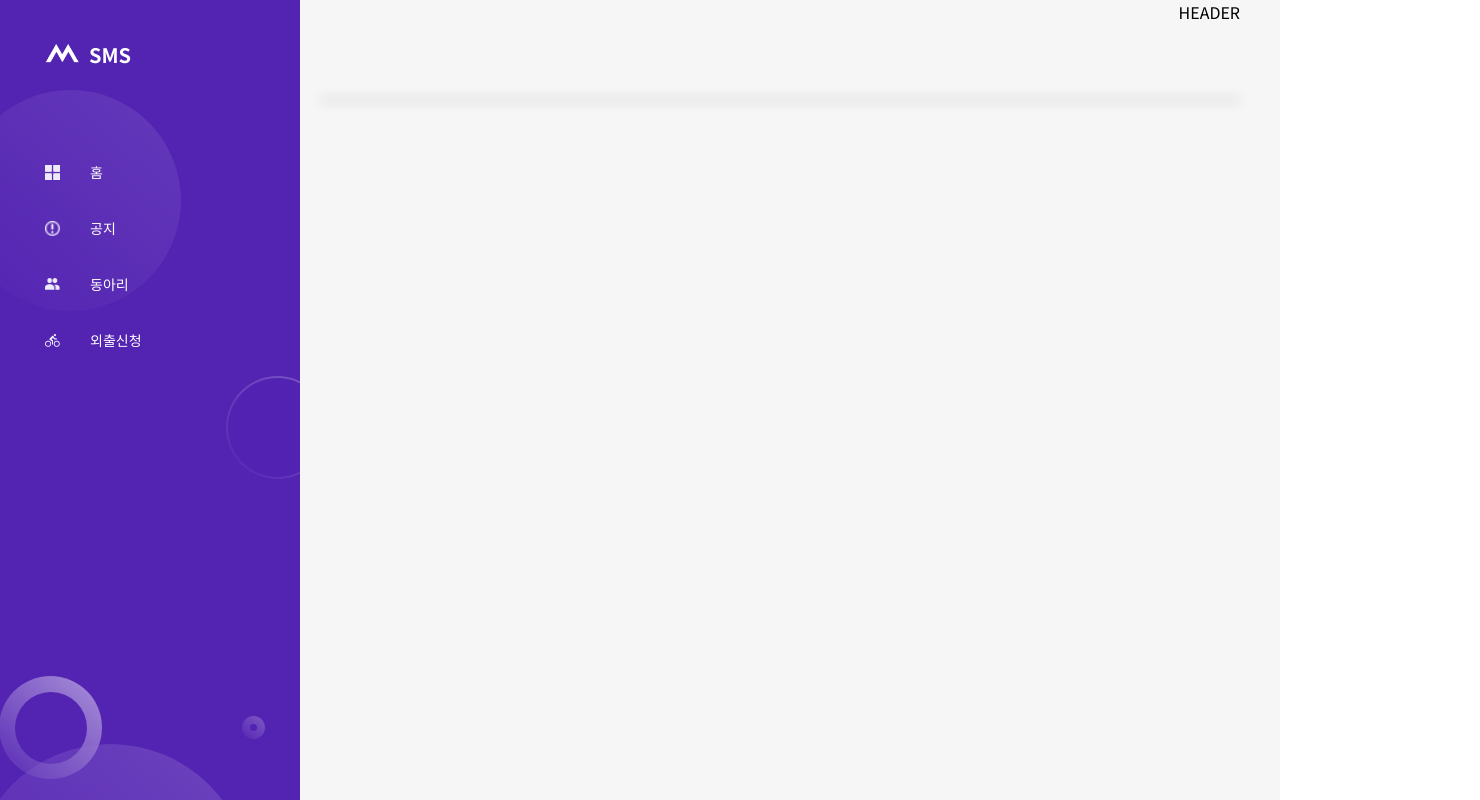
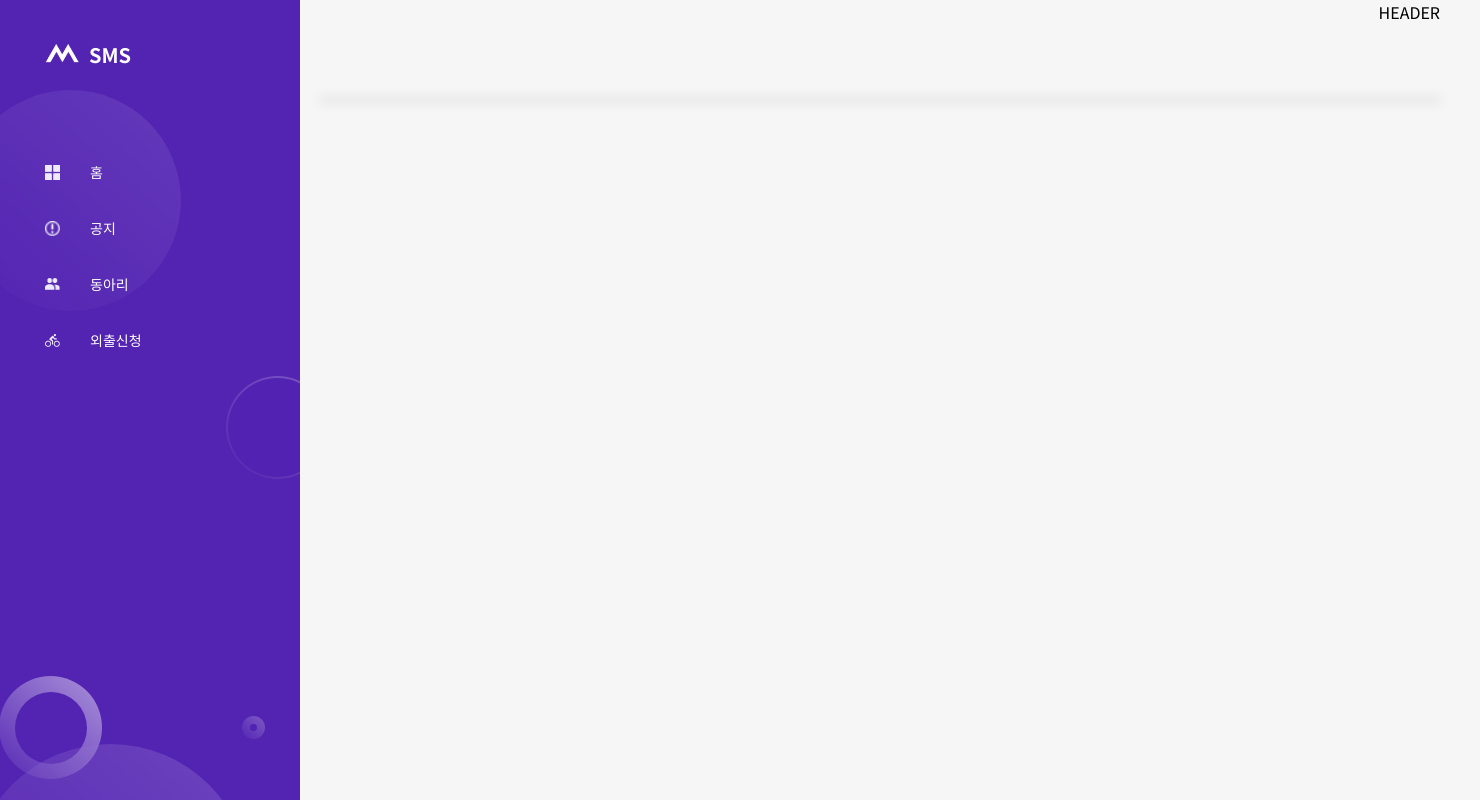
Before and after one commit to DSM-DMS/SMS-Front-V1, a React app: page / in a window 1280 px wide. Shown: the top 800 px of the page, 1480 px wide, since content can reach past the window. Built offline with nearby package versions, Linux system fonts and the light colour scheme.

Commit message:
[MODIFY] <GlobalStyle.ts> GlobalContainer에 min-width 적요

```diff
--- a/src/GlobalStyle.ts
+++ b/src/GlobalStyle.ts
@@ -42,6 +42,7 @@ export const GlobalStyle: GlobalStyleComponent<
 
 export const GlobalContainer = styled.div`
   display: flex;
+  min-width: 1480px;
 `;
 
 export const GlobalBody = styled.div`
```
